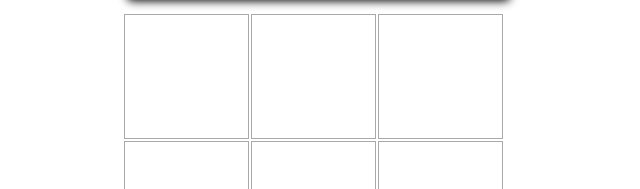
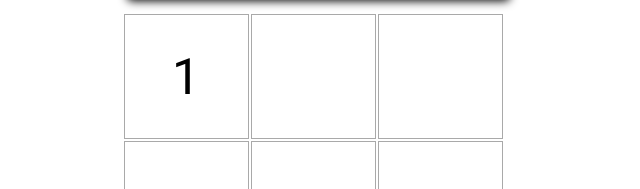
Before and after one commit to henrvend/Labb3, a plain HTML site: page index.html in a window 1280 px wide. Shown: the part 468-657 px from the top of the page, 319-959 px from the left. Drawn offline with Linux system fonts and the light colour scheme.

Commit message:
add stuff

```diff
--- a/index.html
+++ b/index.html
@@ -44,7 +44,7 @@
                 <table class="ml-auto mr-auto">
 
                     <tr>
-                        <td data-id='0'></td>
+                        <td data-id='0'>1</td>
                         <td data-id='1'></td>
                         <td data-id='2'></td>
                     </tr>
```
